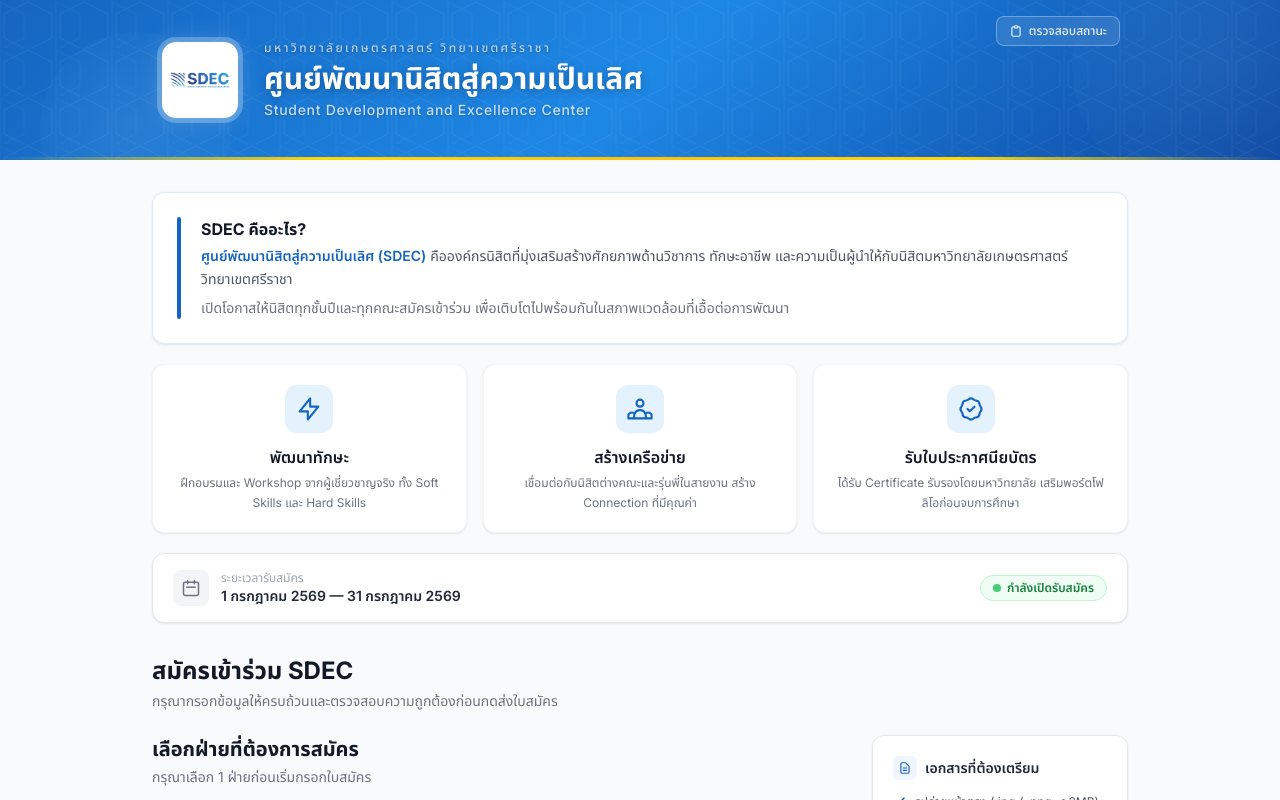
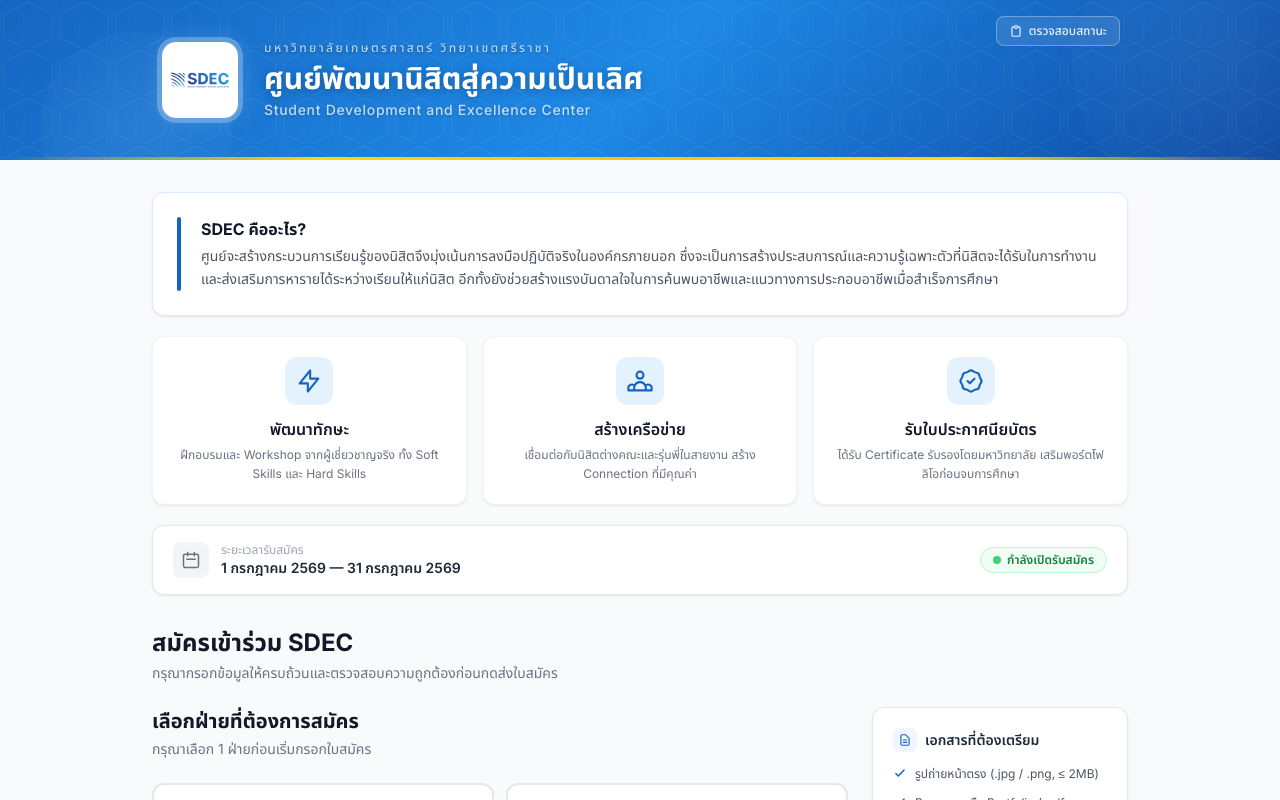
Before and after one commit to Phawatcharakorn/Register_SDEC, a Next.js app: page / in a window 1280 px wide. Shown: the top 800 px of the page. Built offline with nearby package versions, Linux system fonts and the light colour scheme.

Commit message:
content: update SDEC description in hero section

```diff
--- a/src/components/HeroSection.tsx
+++ b/src/components/HeroSection.tsx
@@ -47,13 +47,9 @@
           <div>
             <h2 className="text-base font-bold text-gray-900 mb-1">SDEC คืออะไร?</h2>
             <p className="text-sm leading-relaxed text-gray-600">
-              <span className="font-semibold text-ku-green">ศูนย์พัฒนานิสิตสู่ความเป็นเลิศ (SDEC)</span>{' '}
-              คือองค์กรนิสิตที่มุ่งเสริมสร้างศักยภาพด้านวิชาการ ทักษะอาชีพ
-              และความเป็นผู้นำให้กับนิสิตมหาวิทยาลัยเกษตรศาสตร์ วิทยาเขตศรีราชา
-            </p>
-            <p className="mt-1.5 text-sm leading-relaxed text-gray-500">
-              เปิดโอกาสให้นิสิตทุกชั้นปีและทุกคณะสมัครเข้าร่วม
-              เพื่อเติบโตไปพร้อมกันในสภาพแวดล้อมที่เอื้อต่อการพัฒนา
+              ศูนย์จะสร้างกระบวนการเรียนรู้ของนิสิตจึงมุ่งเน้นการลงมือปฏิบัติจริงในองค์กรภายนอก
+              ซึ่งจะเป็นการสร้างประสบการณ์และความรู้เฉพาะตัวที่นิสิตจะได้รับในการทำงานและส่งเสริมการหารายได้ระหว่างเรียนให้แก่นิสิต
+              อีกทั้งยังช่วยสร้างแรงบันดาลใจในการค้นพบอาชีพและแนวทางการประกอบอาชีพเมื่อสำเร็จการศึกษา
             </p>
           </div>
         </div>
```
